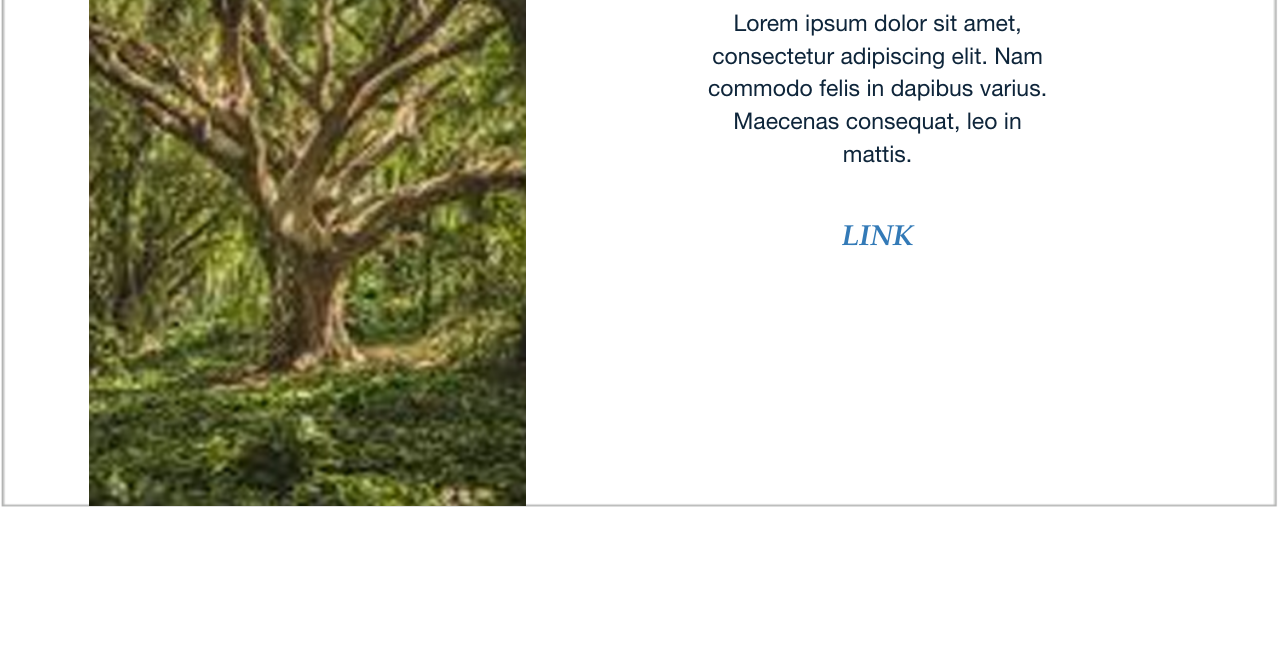
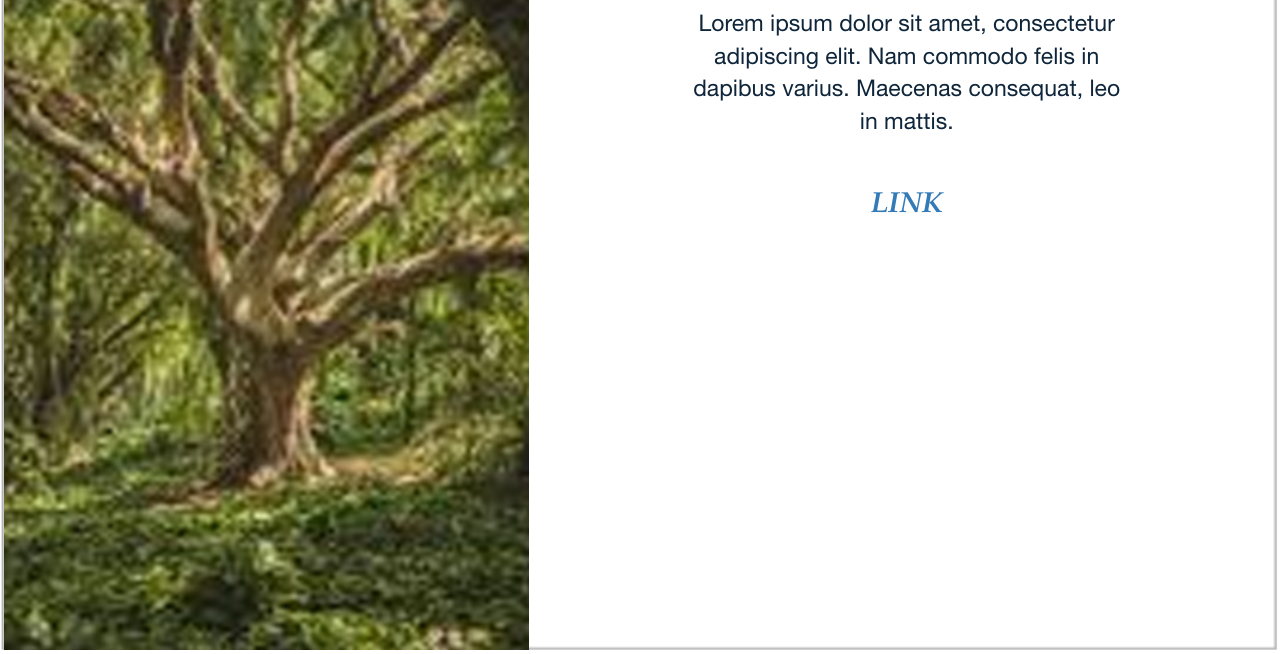
Before and after one commit to rray524/demo, a plain HTML site: page index.html in a window 1280 px wide. Shown: the part 207-861 px from the top of the page. Before the commit the page ends 800 px from the top, so only its background shows below. Drawn offline with Linux system fonts and the light colour scheme.

Commit message:
demo
it's a demo

```diff
--- a/css/style.css
+++ b/css/style.css
@@ -1,9 +1,9 @@
 .container,.row,.col-sm-12,.col-sm-5 {
-  padding: 0;
-  margin: 0;
+  padding: 0!important;
+  margin: 0!important;
 }
 .container {
-  width: 100%;
+  width: 100%!important;
 }
 section.template {
   background: rgba(0, 0, 0, 0) url("../img/container-template.png") no-repeat scroll 0 0 / 100% 100%;
```
